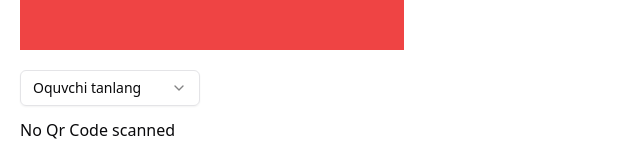
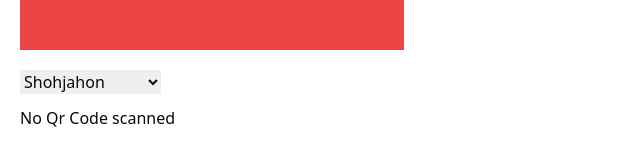
Before and after one commit to shokirovw/hero-done, a Next.js app: page / in a window 1280 px wide. Shown: the part 354-514 px from the top of the page, without its empty margins (0-640 px from the left). Built offline with nearby package versions, Linux system fonts and the light colour scheme.

Commit message:
Update page.tsx 3

```diff
--- a/src/app/page.tsx
+++ b/src/app/page.tsx
@@ -40,15 +40,10 @@ export default function Page () {
       <Scanner onScan={(result) => { qrScanned(result[0].rawValue); }} />
     </div>
     <div className='m-5'>
-    <Select name="person" id="person">
-      <SelectTrigger className="w-[180px]">
-        <SelectValue placeholder="Oquvchi tanlang" />
-      </SelectTrigger>
-      <SelectContent>
-        <SelectItem value="Shohjahon">Shohjahon</SelectItem>
-        <SelectItem value="Muhammadiyor">Muhammadiyor</SelectItem>
-      </SelectContent>
-    </Select>
+    <select id="person">
+     <option value="Shohjahon">Shohjahon</option>
+     <option value="Muhammadiyor">Muhammadiyor</option>
+    </select>
     <p className='mt-3'>{someState}</p>
     </div>
   </>
```
